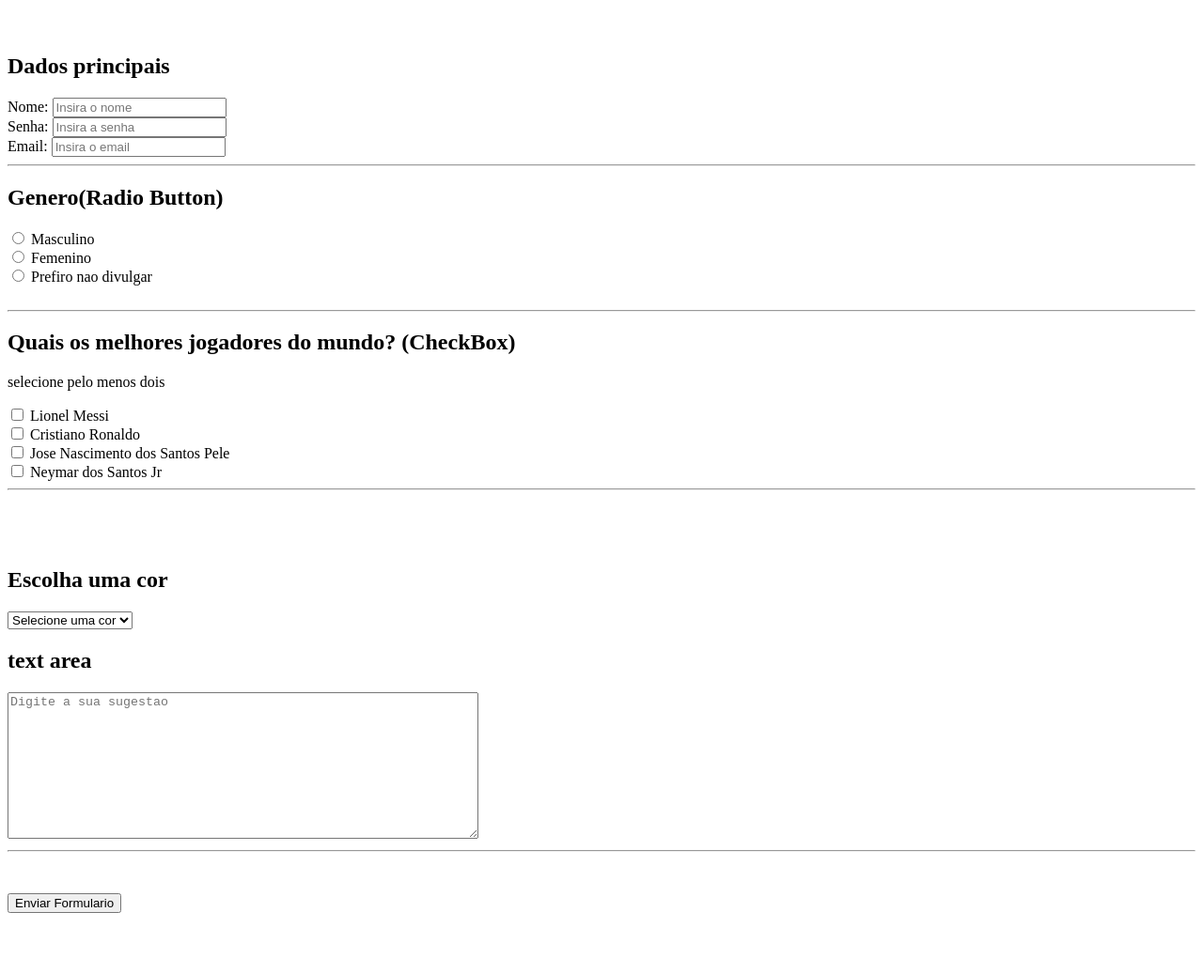
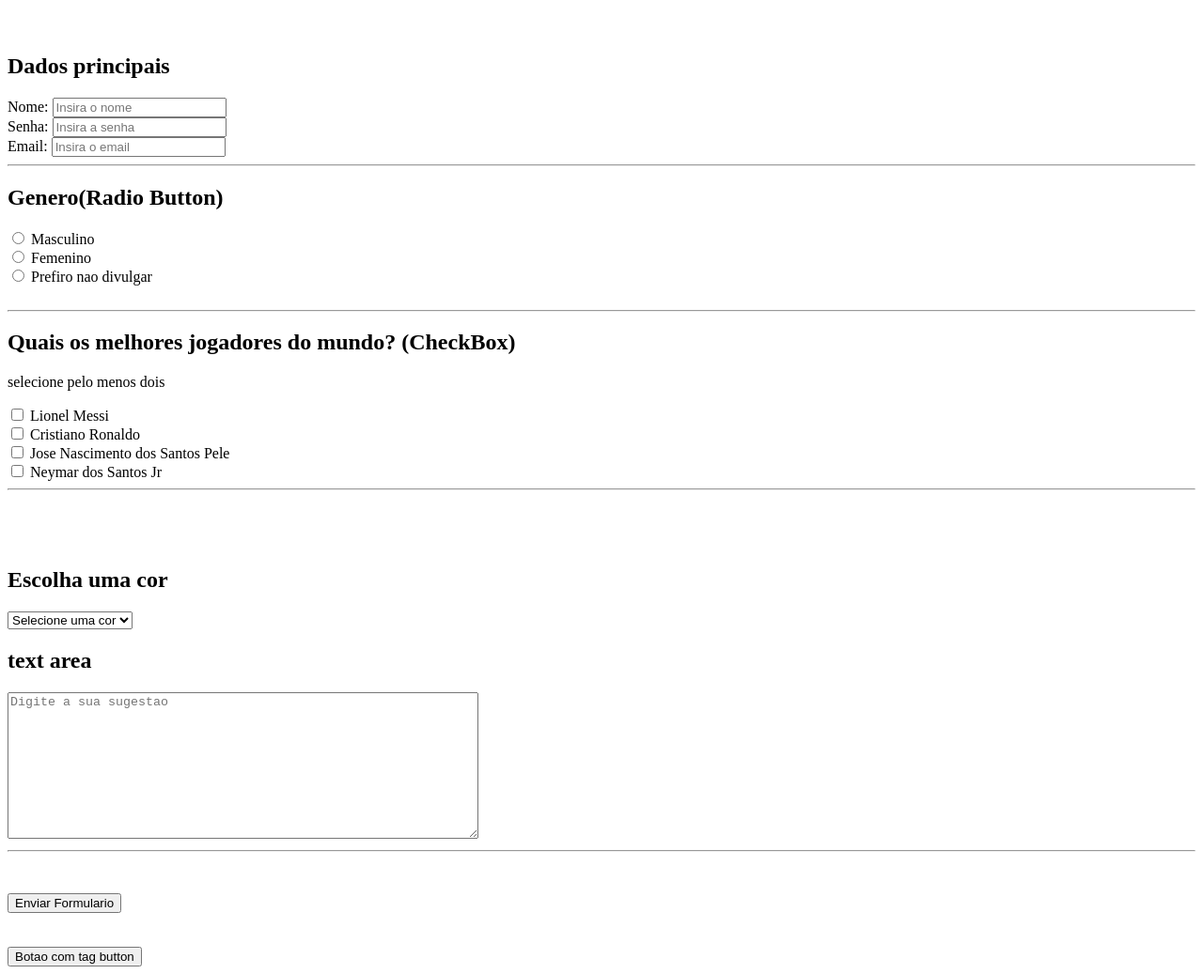
Before and after one commit to DaltonChivambo/Learning-Web, a plain HTML site: page Gugas/HTML/Puro/form.html in a window 1280 px wide. Shown: the part 61-1098 px from the top of the page at 94% size. Before the commit the page ends 1041 px from the top, so only its background shows below. Drawn offline with Linux system fonts and the light colour scheme.

Commit message:
add button

```diff
--- a/Gugas/HTML/Puro/form.html
+++ b/Gugas/HTML/Puro/form.html
@@ -69,9 +69,9 @@
         <br><br>
         <input type="submit" value="Enviar Formulario">
 
+    </form>
 
-
-
-    </form>
+    <br><br>
+    <button>Botao com tag button</button>
 </body>
 </html>
```
